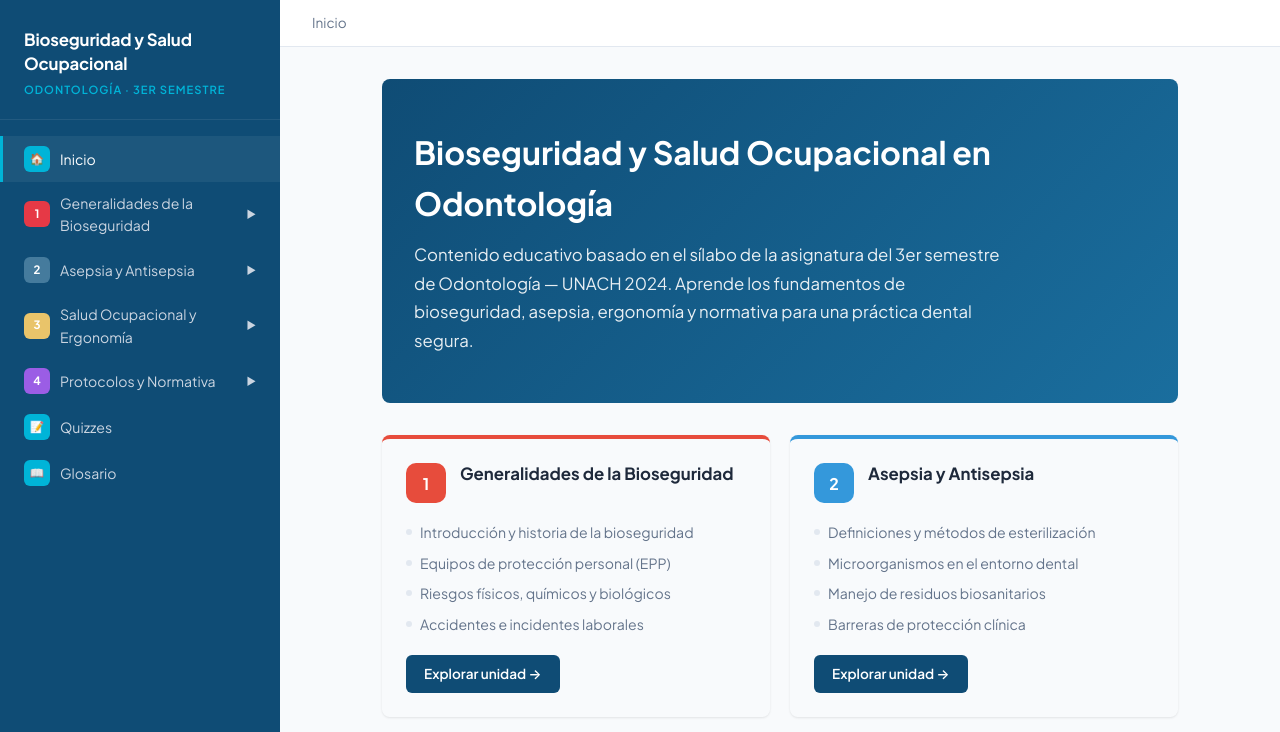
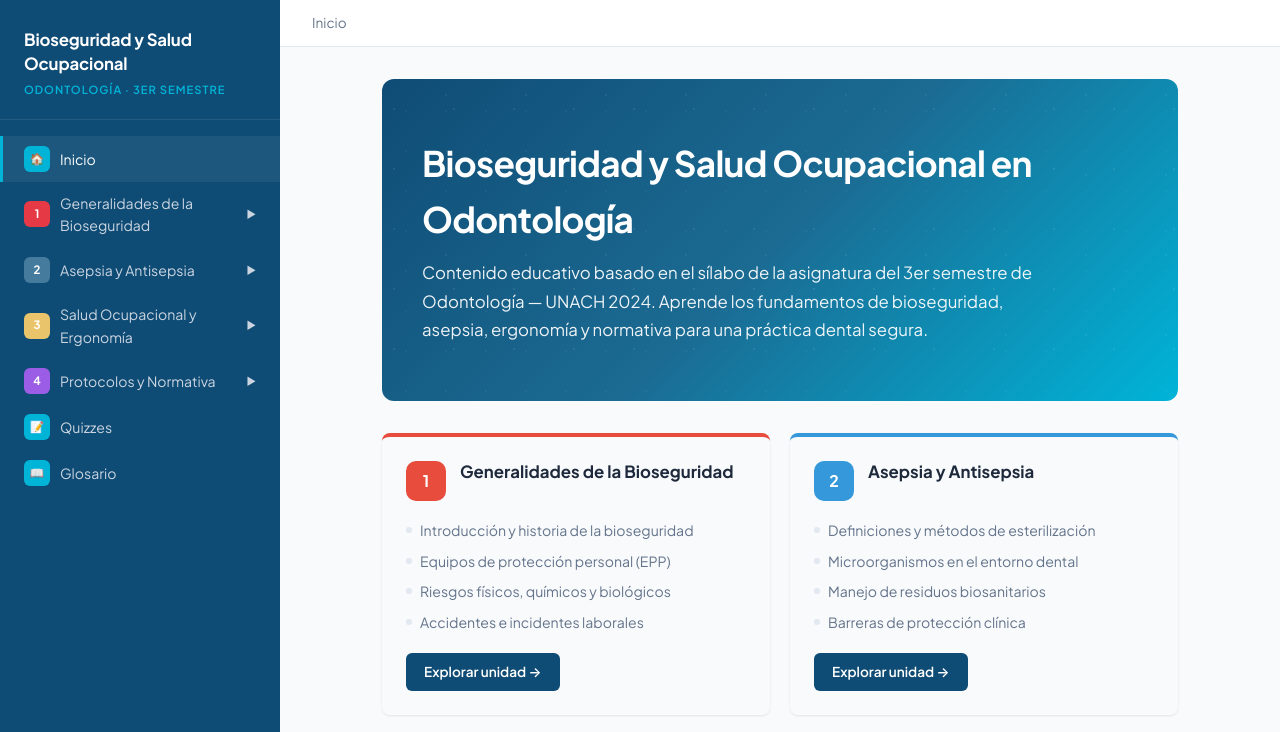
Before and after one commit to LeyvaProenza/Bioseguridad, a plain HTML site: page index.html in a window 1280 px wide. Shown: the top 732 px of the page. Drawn offline with Linux system fonts and the light colour scheme.

Commit message:
feat: redesign hero with gradient and geometric pattern

```diff
--- a/css/style.css
+++ b/css/style.css
@@ -199,34 +199,57 @@ a:hover { text-decoration: underline; }
 
 /* === Hero (index) === */
 .hero {
-  background: linear-gradient(135deg, var(--primary) 0%, #1a6e9e 100%);
+  background: linear-gradient(135deg, var(--primary) 0%, #1B6B93 50%, var(--accent) 100%);
   color: #fff;
-  padding: 48px 32px;
-  border-radius: var(--radius);
+  padding: 56px 40px;
+  border-radius: var(--radius-lg);
   margin-bottom: 32px;
+  position: relative;
+  overflow: hidden;
+}
+
+.hero::before {
+  content: '';
+  position: absolute;
+  top: 0;
+  left: 0;
+  right: 0;
+  bottom: 0;
+  background-image:
+    radial-gradient(circle at 20% 50%, rgba(255,255,255,0.08) 1px, transparent 1px),
+    radial-gradient(circle at 80% 20%, rgba(255,255,255,0.06) 1px, transparent 1px),
+    radial-gradient(circle at 60% 80%, rgba(255,255,255,0.04) 1px, transparent 1px);
+  background-size: 60px 60px, 80px 80px, 40px 40px;
+  pointer-events: none;
 }
 
 .hero h1 {
-  font-size: 2rem;
+  font-size: 2.2rem;
   margin-bottom: 12px;
+  font-weight: 700;
+  letter-spacing: -0.02em;
+  position: relative;
 }
 
 .hero p {
   font-size: 1.05rem;
-  opacity: 0.9;
-  max-width: 600px;
+  opacity: 0.92;
+  max-width: 620px;
   line-height: 1.7;
+  position: relative;
 }
 
 .hero .badge {
   display: inline-block;
-  background: var(--accent);
+  background: rgba(255,255,255,0.2);
   color: #fff;
-  padding: 4px 12px;
+  padding: 5px 14px;
   border-radius: 20px;
-  font-size: 0.8rem;
+  font-size: 0.78rem;
   font-weight: 600;
   margin-top: 16px;
+  backdrop-filter: blur(4px);
+  position: relative;
 }
 
 /* === Unit Cards === */
```
